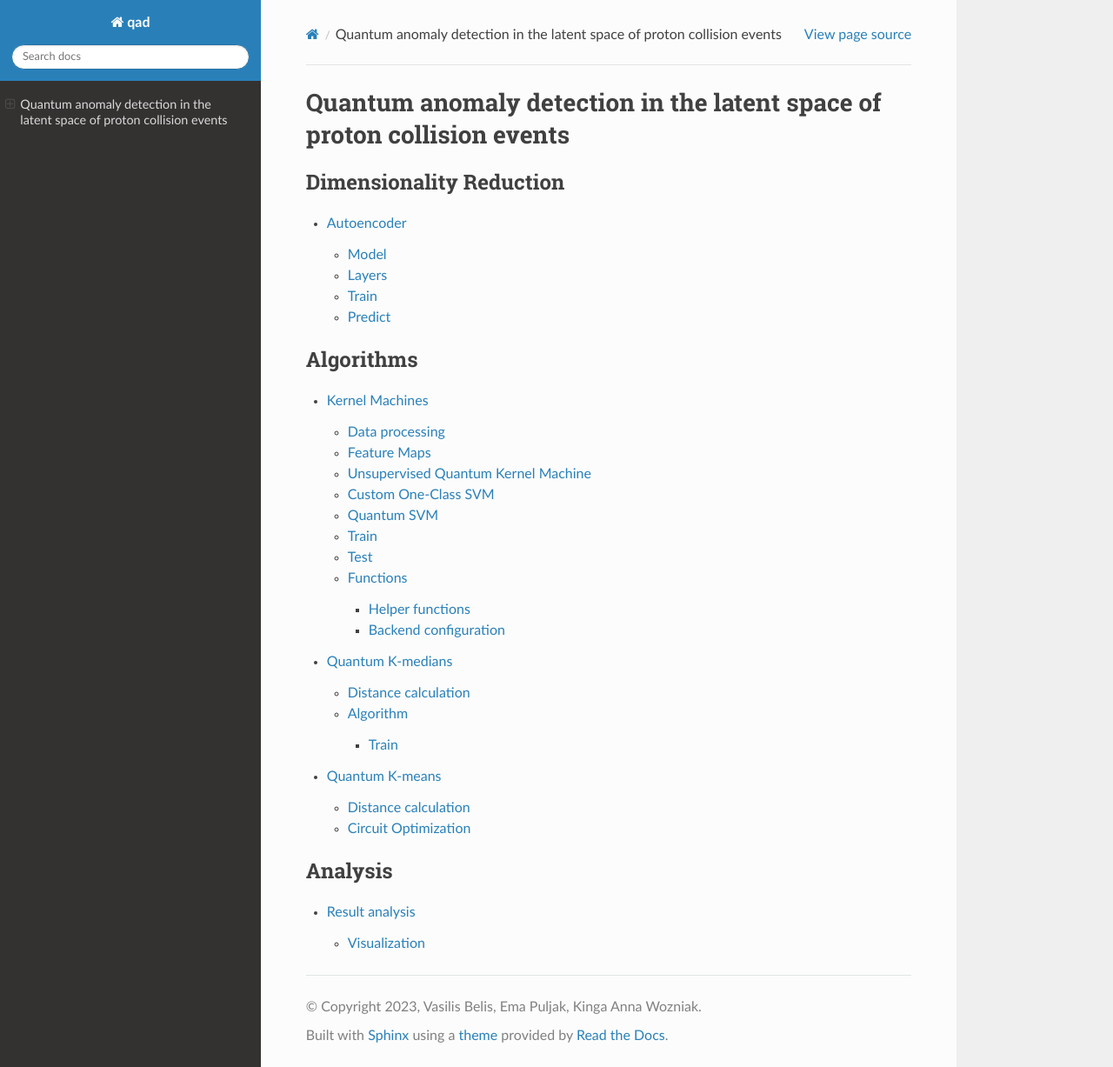
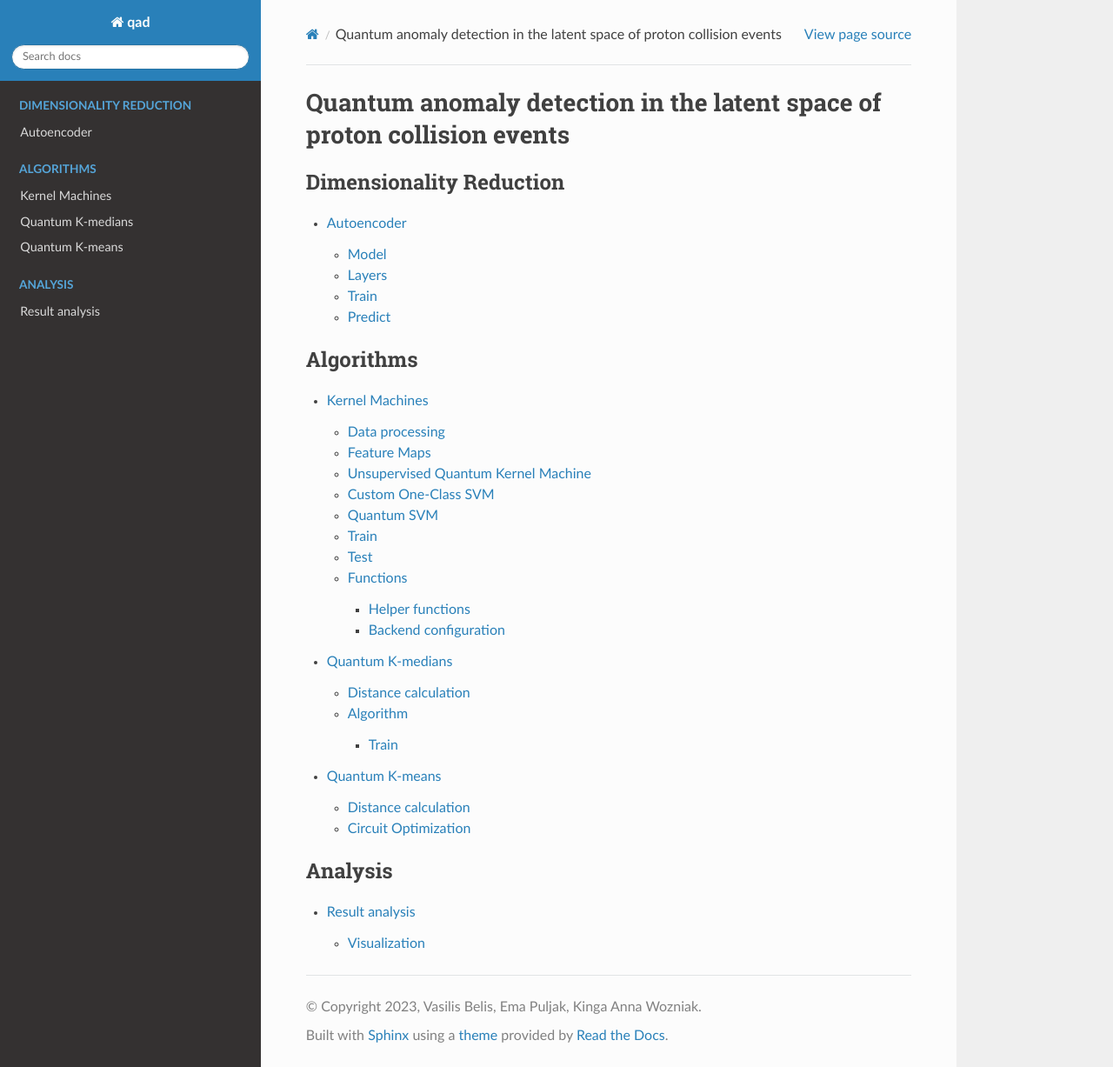
Before and after one commit to vbelis/latent-ad-qml, a Sphinx documentation site: the page built from docs/source/contents.rst, in a window 1280 px wide and 1227 px high. Shown: the whole window at 87% size. Built offline with Sphinx 7.4.7 and the Read the Docs theme 2.0.0, drawn with Linux system fonts in a browser that asks for light colours.

Commit message:
Changes related to docs

```diff
--- a/docs/source/_templates/index.html
+++ /dev/null
@@ -1,137 +0,0 @@
-<!DOCTYPE html>
-<html class="writer-html5" lang="en" >
-<head>
-  <meta charset="utf-8" /><meta name="generator" content="Docutils 0.17.1: http://docutils.sourceforge.net/" />
-
-  <meta name="viewport" content="width=device-width, initial-scale=1.0" />
-  <title>Quantum anomaly detection in the latent space of proton collision events &mdash; qad  documentation</title>
-      <link rel="stylesheet" href="_static/pygments.css" type="text/css" />
-      <link rel="stylesheet" href="_static/css/theme.css" type="text/css" />
-  <!--[if lt IE 9]>
-    <script src="_static/js/html5shiv.min.js"></script>
-  <![endif]-->
-
-        <script data-url_root="./" id="documentation_options" src="_static/documentation_options.js"></script>
-        <script src="_static/jquery.js"></script>
-        <script src="_static/underscore.js"></script>
-        <script src="_static/_sphinx_javascript_frameworks_compat.js"></script>
-        <script src="_static/doctools.js"></script>
-        <script src="_static/sphinx_highlight.js"></script>
-        <script crossorigin="anonymous" integrity="sha256-Ae2Vz/4ePdIu6ZyI/5ZGsYnb+m0JlOmKPjt6XZ9JJkA=" src="https://cdnjs.cloudflare.com/ajax/libs/require.js/2.3.4/require.min.js"></script>
-    <script src="_static/js/theme.js"></script>
-    <link rel="index" title="Index" href="genindex.html" />
-    <link rel="search" title="Search" href="search.html" />
-</head>
-
-<body class="wy-body-for-nav">
-  <div class="wy-grid-for-nav">
-    <nav data-toggle="wy-nav-shift" class="wy-nav-side">
-      <div class="wy-side-scroll">
-        <div class="wy-side-nav-search" >
-            <a href="contents.html" class="icon icon-home"> qad
-          </a>
-<div role="search">
-  <form id="rtd-search-form" class="wy-form" action="search.html" method="get">
-    <input type="text" name="q" placeholder="Search docs" />
-    <input type="hidden" name="check_keywords" value="yes" />
-    <input type="hidden" name="area" value="default" />
-  </form>
-</div>
-        </div><div class="wy-menu wy-menu-vertical" data-spy="affix" role="navigation" aria-label="Navigation menu">
-              <p class="caption" role="heading"><span class="caption-text">Dimensionality Reduction</span></p>
-<ul>
-<li class="toctree-l1"><a class="reference internal" href="autoencoder.html">Autoencoder</a></li>
-</ul>
-<p class="caption" role="heading"><span class="caption-text">Algorithms</span></p>
-<ul>
-<li class="toctree-l1"><a class="reference internal" href="kernel_machines.html">Kernel Machines</a></li>
-<li class="toctree-l1"><a class="reference internal" href="kmedians.html">Quantum K-medians</a></li>
-<li class="toctree-l1"><a class="reference internal" href="kmeans.html">Quantum K-means</a></li>
-</ul>
-<p class="caption" role="heading"><span class="caption-text">Analysis</span></p>
-<ul>
-<li class="toctree-l1"><a class="reference internal" href="analysis.html">Result analysis</a></li>
-</ul>
-
-        </div>
-      </div>
-    </nav>
-
-    <section data-toggle="wy-nav-shift" class="wy-nav-content-wrap"><nav class="wy-nav-top" aria-label="Mobile navigation menu" >
-          <i data-toggle="wy-nav-top" class="fa fa-bars"></i>
-          <a href="contents.html">qad</a>
-      </nav>
-
-      <div class="wy-nav-content">
-        <div class="rst-content">
-          <div role="navigation" aria-label="Page navigation">
-  <ul class="wy-breadcrumbs">
-      <li><a href="contents.html" class="icon icon-home"></a></li>
-      <li class="breadcrumb-item active">Quantum anomaly detection in the latent space of proton collision events</li>
-      <li class="wy-breadcrumbs-aside">
-            <a href="_sources/index.rst.txt" rel="nofollow"> View page source</a>
-      </li>
-  </ul>
-  <hr/>
-</div>
-          <div role="main" class="document" itemscope="itemscope" itemtype="http://schema.org/Article">
-           <div itemprop="articleBody">
-
-
-<style>
-/* CSS overrides for sphinx_rtd_theme */
-
-/* 24px margin */
-.nbinput.nblast.container,
-.nboutput.nblast.container {
-    margin-bottom: 19px;  /* padding has already 5px */
-}
-
-/* ... except between code cells! */
-.nblast.container + .nbinput.container {
-    margin-top: -19px;
-}
-
-.admonition > p:before {
-    margin-right: 4px;  /* make room for the exclamation icon */
-}
-
-/* Fix math alignment, see https://github.com/rtfd/sphinx_rtd_theme/pull/686 */
-.math {
-    text-align: unset;
-}
-</style>
-<section id="quantum-anomaly-detection-in-the-latent-space-of-proton-collision-events">
-<h1>Quantum anomaly detection in the latent space of proton collision events<a class="headerlink" href="#quantum-anomaly-detection-in-the-latent-space-of-proton-collision-events" title="Permalink to this heading"></a></h1>
-<p><a class="reference external" href="https://arxiv.org/abs/2301.10780">https://arxiv.org/abs/2301.10780</a></p>
-</section>
-
-
-           </div>
-          </div>
-          <footer>
-
-  <hr/>
-
-  <div role="contentinfo">
-    <p>&#169; Copyright 2023, Vasilis Belis, Ema Puljak, Kinga Anna Wozniak.</p>
-  </div>
-
-  Built with <a href="https://www.sphinx-doc.org/">Sphinx</a> using a
-    <a href="https://github.com/readthedocs/sphinx_rtd_theme">theme</a>
-    provided by <a href="https://readthedocs.org">Read the Docs</a>.
-
-
-</footer>
-        </div>
-      </div>
-    </section>
-  </div>
-  <script>
-      jQuery(function () {
-          SphinxRtdTheme.Navigation.enable(true);
-      });
-  </script>
-
-</body>
-</html>
```
Also changed, not shown: docs/source/index.rst (+37 -9 lines).
